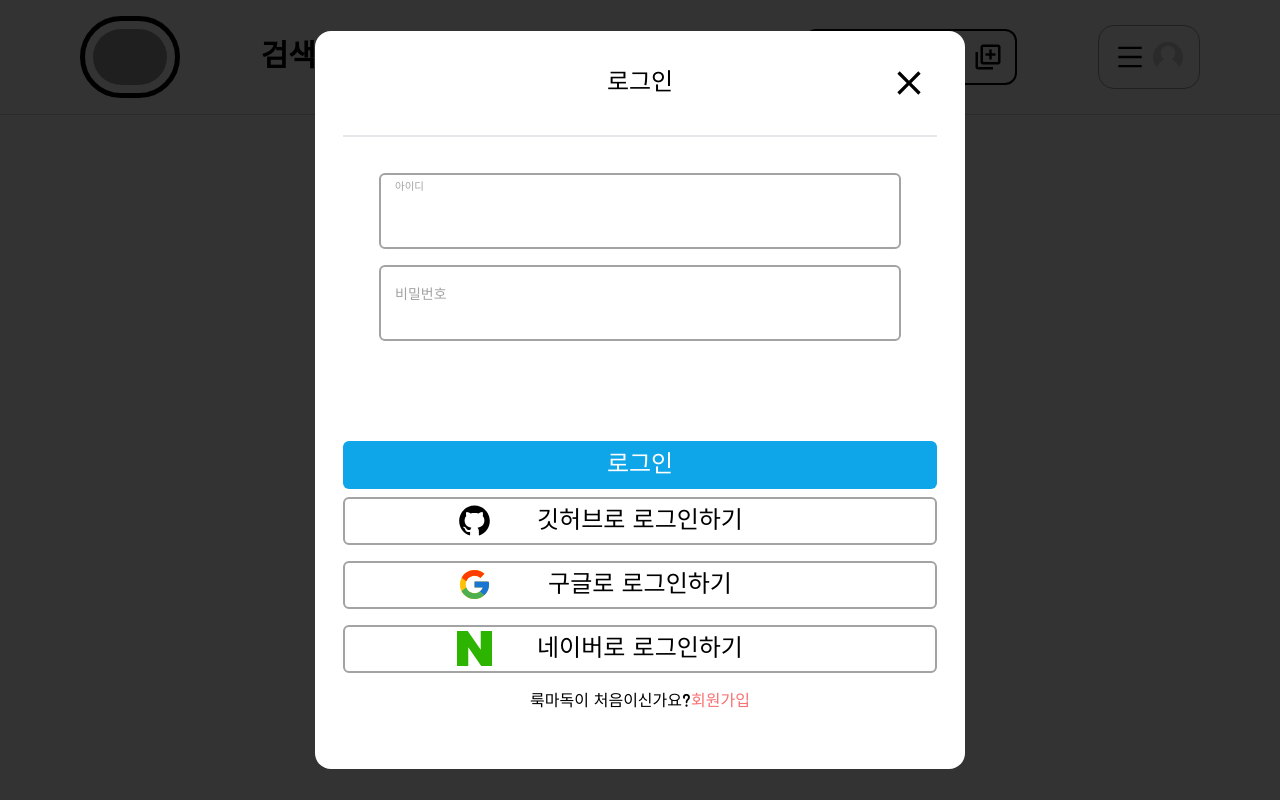
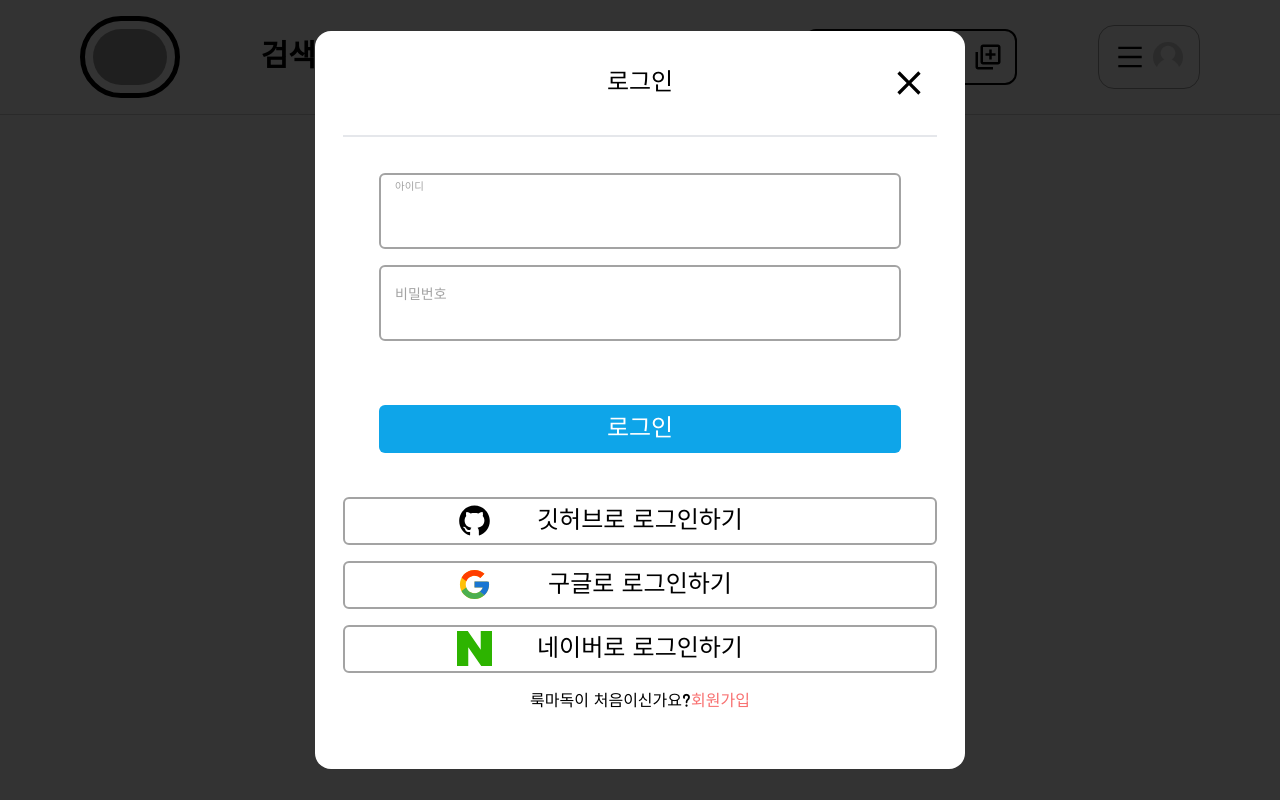
Before and after one commit to KwangminNam/look-my-dog, a Next.js app: page / in a window 1280 px wide. Both pictures are taken after a click on the button "내 강아지 자랑하기". Built offline with nearby package versions, Linux system fonts and the light colour scheme; no server answers; the database is empty; grey boxes are pictures that could not be loaded.

Commit message:
hotfix: replace div tag to form tag

```diff
--- a/app/components/AgeCounter.tsx
+++ b/app/components/AgeCounter.tsx
@@ -35,6 +35,7 @@ export default function AgeCounter({
     <div className="flex flex-col gap-3">
       <div className="flex items-center">
         <button
+          type="button"
           className="
             border
             border-solid
@@ -46,6 +47,7 @@ export default function AgeCounter({
         </button>
         <span className="mx-3 text-md md:text-xl">{value}&nbsp;살</span>
         <button
+          type="button"
           className="
             border
             border-solid
--- a/app/components/Button.tsx
+++ b/app/components/Button.tsx
@@ -12,8 +12,7 @@ export interface ButtonProps {
   iconColor?: string;
   textColor?: boolean;
   icon?: IconType;
-
-  onClick: (e: React.MouseEvent<HTMLButtonElement>) => void;
+  onClick?: (e: React.MouseEvent<HTMLButtonElement>) => void;
 }
 
 function Button({
--- a/app/components/modal/Modal.tsx
+++ b/app/components/modal/Modal.tsx
@@ -84,7 +84,7 @@ export default function Modal({
               </button>
             </header>
             {/* BODY CONTENT */}
-            <div className="flex flex-col relative p-6 sm:p-9">
+            <form className="flex flex-col relative p-6 sm:p-9" onSubmit={actionOnclick}>
               <div className="pb-10 sm:pb-16">{bodyContent}</div>
               {stepsLength && (
                 <p className="absolute left-0 top-[-40px] text-sm md:text-lg">
@@ -95,8 +95,12 @@ export default function Modal({
                   에요.
                 </p>
               )}
+              <Button
+                label={actionLabel}
+                disabled={disabled}
+              />
               {/* FOOTER CONTENT */}
-            </div>
+            </form>
             {/* BUTTON */}
             <div className="flex flex-col-reverse sm:flex-row justify-between gap-4 sm:gap-7 pb-4 sm:pb-2">
               {secondActionLabel && secondActionOnclick && (
@@ -109,11 +113,6 @@ export default function Modal({
                   bgColor
                 />
               )}
-              <Button
-                label={actionLabel}
-                onClick={actionOnclick}
-                disabled={disabled}
-              />
             </div>
             <hr className="sm:hidden" />
             {footerContent && <div className="pb-6 sm:pb-9">{footerContent}</div>}
```
